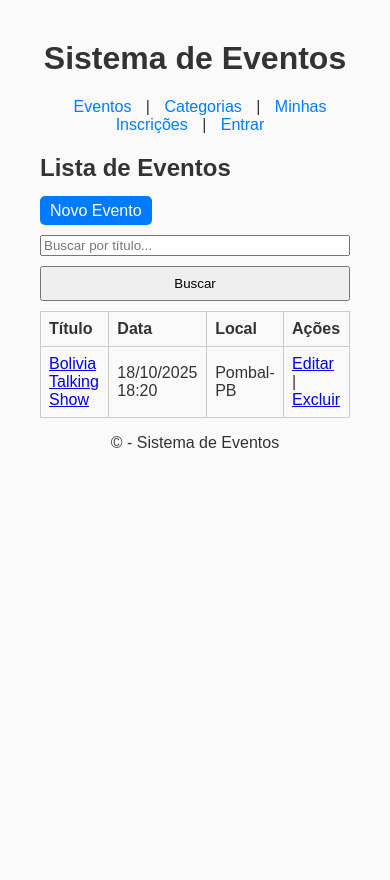
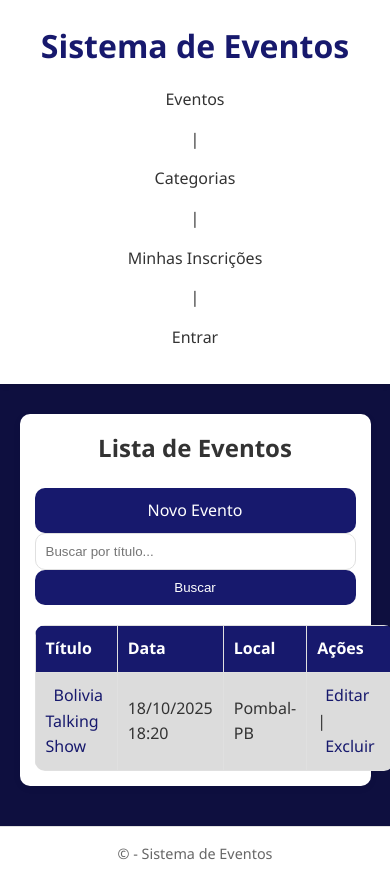
Before and after one commit to Ronaud-Andrade/ADSEvent, a Django app: page /events/ in a window 390 px wide. Before the commit the page ends 448 px from the top, so only its background shows below. Run offline with Django 5.2, Linux system fonts and the light colour scheme; data comes from the database, SQL or seed files in the repository; both versions use the stored data as it was after the commit.

Commit message:
Atualizei o CSS (Incompleto)

```diff
--- a/ADSEvent/settings.py
+++ b/ADSEvent/settings.py
@@ -120,7 +120,7 @@ LOGIN_URL = 'login'                # usada pelo LoginRequiredMixin
 # Static files (CSS, JavaScript, Images)
 # https://docs.djangoproject.com/en/5.2/howto/static-files/
 
-STATIC_URL = 'static/'
+STATIC_URL = '/static/'
 
 # Default primary key field type
 # https://docs.djangoproject.com/en/5.2/ref/settings/#default-auto-field
--- /dev/null
+++ b/core/static/css/style.css
@@ -0,0 +1,374 @@
+/* ==========================
+Variáveis CSS (cores, bordas, radius)
+========================= */
+:root {
+  --primary: #17196dff;
+  --primary-dark: #17196dff;
+  --bg: #0e0f3fff;
+  --text: #333;
+  --card-bg: #fff;
+  --border: #e0e0e0;
+  --radius: 10px;
+}
+
+/* ==========================
+Reset básico
+========================= */
+* {
+  box-sizing: border-box;
+  margin: 0;
+  padding: 0;
+}
+
+/* ==========================
+Corpo da página
+========================= */
+body {
+  font-family: "Segoe UI", Roboto, Arial, sans-serif;
+  background: var(--bg);
+  color: var(--text);
+  line-height: 1.6;
+  display: flex;
+  flex-direction: column;
+  min-height: 100vh;
+}
+
+/* ==========================
+Header
+========================= */
+header {
+  background: var(--card-bg);
+  padding: 20px 0;
+  box-shadow: 0 2px 5px rgba(0,0,0,0.1);
+  margin-bottom: 30px;
+}
+
+header h1 {
+  text-align: center;
+  color: var(--primary);
+  font-weight: 600;
+  margin-bottom: 10px;
+}
+
+/* ==========================
+Navegação
+========================= */
+nav {
+  text-align: center;
+}
+
+nav a {
+  margin: 0 12px;
+  text-decoration: none;
+  color: var(--text);
+  font-weight: 500;
+  padding: 6px 12px;
+  border-radius: var(--radius);
+  transition: background 0.3s, color 0.3s;
+}
+
+nav a:hover {
+  background: var(--primary);
+  color: #fff;
+}
+
+nav a:active {
+  background: var(--primary-dark);
+  color: #fff;
+}
+
+/* ==========================
+Main (conteúdo principal)
+========================= */
+main {
+  flex: 1;
+  width: 90%;
+  max-width: 900px;
+  margin: 0 auto 40px auto;
+  background: var(--card-bg);
+  padding: 25px;
+  border-radius: var(--radius);
+  box-shadow: 0 2px 8px rgba(0,0,0,0.05);
+}
+
+/* ==========================
+Tabelas
+========================= */
+table {
+  width: 100%;
+  border-collapse: collapse;
+  margin-top: 20px;
+  border-radius: var(--radius);
+  overflow: hidden;
+}
+
+th, td {
+  border: 1px solid var(--border);
+  padding: 10px;
+  text-align: left;
+}
+
+th {
+  background: var(--primary);
+  color: #fff;
+}
+
+/* Tabelas listradas */
+.table-striped tbody tr:nth-child(odd) {
+  background-color: #dcdcdc;
+}
+
+.table-striped tbody tr:nth-child(even) {
+  background-color: #dcdcdc;
+}
+
+/* ==========================
+Formulários e cards
+========================= */
+.form-card {
+  max-width: 500px;
+  margin: 50px auto;
+  padding: 30px;
+  background-color: #dcdcdc;
+  border-radius: var(--radius);
+  box-shadow: 0 4px 12px rgba(0,0,0,0.1);
+}
+
+.form-title {
+  text-align: center;
+  margin-bottom: 25px;
+  font-weight: 600;
+}
+
+.form-container {
+  display: flex;
+  flex-direction: column;
+  gap: 15px;
+}
+
+input, select, textarea {
+  padding: 10px;
+  border: 1px solid var(--border);
+  border-radius: var(--radius);
+  width: 100%;
+}
+
+/* ==========================
+Parágrafo de confirmação de exclusão/cancelamento
+========================= */
+.confirm-text {
+  text-align: center;
+  font-size: 1.1rem;
+  margin-bottom: 20px;
+}
+
+/* ==========================
+Botão principal acima da tabela
+========================= */
+.main-button-container {
+  display: flex;
+  justify-content: flex-start; /* ou center */
+  margin-bottom: 40px; /* aumente ou diminua esse valor */
+}
+
+/* ==========================
+Botões gerais (padrão)
+========================= */
+button, input[type="submit"], .button {
+  background-color: var(--primary);
+  color: #fff;
+  border: none;
+  padding: 10px 15px;
+  border-radius: var(--radius);
+  cursor: pointer;
+  font-weight: 500;
+  transition: 0.3s;
+  text-decoration: none;
+  display: inline-block;
+  text-align: center;
+}
+
+button:hover, input[type="submit"]:hover, .button:hover {
+  filter: brightness(1.1);
+}
+
+button:active, input[type="submit"]:active, .button:active {
+  filter: brightness(0.9);
+}
+
+/* ==========================
+Botões principais (main-button)
+========================= */
+.main-button {
+  width: 250px;
+  text-align: center;
+  background: var(--primary);
+  color: #fff;
+  border-radius: var(--radius);
+  padding: 10px;
+  font-weight: 500;
+  transition: 0.3s;
+  text-decoration: none;
+  display: inline-block;
+}
+
+.main-button:hover {
+  background-color: #fd7e14;
+}
+
+.main-button:active {
+  background-color: #ee7511ff;
+}
+
+/* ==========================
+Botões de ação (edição/exclusão)
+========================= */
+.edit-btn {
+  text-decoration: none;
+  color: var(--primary);
+  padding: 4px 8px;
+  border-radius: var(--radius);
+  transition: 0.3s;
+}
+
+.edit-btn:hover {
+  background-color: #28a745;
+  color: #fff;
+}
+
+.edit-btn:active {
+  background-color: #218838;
+  color: #fff;
+}
+
+.delete-btn {
+  text-decoration: none;
+  color: var(--primary);
+  padding: 4px 8px;
+  border-radius: var(--radius);
+  transition: 0.3s;
+}
+
+.delete-btn:hover {
+  background-color: #dc3545;
+  color: #fff;
+}
+
+.delete-btn:active {
+  background-color: #c82333;
+  color: #fff;
+}
+
+/* ==========================
+Título de link
+========================= */
+.title-link {
+  text-decoration: none;
+  color: var(--primary);
+  padding: 4px 8px;
+  border-radius: var(--radius);
+  transition: 0.3s;
+}
+
+.title-link:hover {
+  background-color: #fd7e14;
+  color: #fff;
+}
+
+.title-link:active {
+  background-color: #ee7511ff;
+  color: #fff;
+}
+
+/* ==========================
+Botões Salvar / Voltar (formulários)
+========================= */
+.confirm-btn-container {
+  display: flex;
+  justify-content: center;
+  gap: 20px;
+  flex-wrap: wrap;
+  margin-top: 10px;
+}
+
+.save-btn {
+  width: 150px;
+  height: 45px;
+  background-color: var(--primary);
+  color: #fff;
+  border-radius: var(--radius);
+  font-weight: 600;
+  cursor: pointer;
+  border: none;
+  transition: 0.3s;
+}
+
+.save-btn:hover {
+  background-color: #218838; /* hover verde */
+}
+
+.save-btn:active {
+  background-color: #19692d; /* pressionado verde */
+}
+
+.back-btn {
+  width: 150px;
+  height: 45px;
+  background-color: var(--primary);
+  color: #fff;
+  border-radius: var(--radius);
+  font-weight: 600;
+  cursor: pointer;
+  border: none;
+  text-align: center;
+  display: inline-flex;
+  align-items: center;
+  justify-content: center;
+  text-decoration: none;
+  transition: 0.3s;
+}
+
+.back-btn:hover {
+  background-color: #fd7e14; /* hover laranja */
+}
+
+.back-btn:active {
+  background-color: #c95b0eff; /* pressionado laranja */
+}
+
+/* ==========================
+Footer
+========================= */
+footer {
+  background: var(--card-bg);
+  text-align: center;
+  padding: 15px 0;
+  border-top: 1px solid var(--border);
+  font-size: 0.9rem;
+  color: #666;
+  margin-top: auto;
+}
+
+/* ==========================
+Responsividade
+========================= */
+@media (max-width: 600px) {
+  nav a {
+    display: block;
+    margin: 8px 0;
+  }
+
+  main {
+    padding: 15px;
+  }
+
+  .search-container .main-button,
+  .search-form input[type="text"],
+  .search-form button,
+  .confirm-btn,
+  .cancel-btn,
+  .save-btn,
+  .back-btn {
+    width: 100%;
+  }
+}
--- a/core/templates/eventos/base.html
+++ b/core/templates/eventos/base.html
@@ -4,19 +4,8 @@
   <meta charset="UTF-8">
   <meta name="viewport" content="width=device-width, initial-scale=1.0">
   <title>{% block title %}Sistema de Eventos{% endblock %}</title>
-  <style>
-    body { font-family: Arial, sans-serif; margin: 40px; background: #fafafa; color: #333; }
-    header, footer { margin-bottom: 20px; text-align: center; }
-    nav a { margin: 0 10px; text-decoration: none; color: #007bff; }
-    nav a:hover { text-decoration: underline; }
-    main { max-width: 800px; margin: 0 auto; }
-    table { width: 100%; border-collapse: collapse; margin-top: 10px; }
-    th, td { border: 1px solid #ccc; padding: 8px; text-align: left; }
-    form { display: flex; flex-direction: column; gap: 10px; }
-    button, input[type="submit"] { padding: 8px; cursor: pointer; }
-    a.button { background: #007bff; color: white; padding: 6px 10px; border-radius: 5px; text-decoration: none; }
-    a.button:hover { background: #0056b3; }
-  </style>
+  {% load static %}
+  <link rel="stylesheet" href="{% static '/css/style.css' %}">
 </head>
 <body>
   <header>
--- a/core/templates/eventos/event_list.html
+++ b/core/templates/eventos/event_list.html
@@ -1,34 +1,44 @@
 {% extends "eventos/base.html" %}
 {% block title %}Eventos{% endblock %}
 {% block content %}
-<h2>Lista de Eventos</h2>
+<h2 style="text-align:center; margin-bottom:20px;">Lista de Eventos</h2>
 
-<a class="button" href="{% url 'event_create' %}">Novo Evento</a>
+<div class="search-container">
+  <!-- Botão de Novo Evento -->
+  <a href="{% url 'event_create' %}" class="button main-button">Novo Evento</a>
 
-<form method="get" style="margin-top:15px;">
+  <!-- Campo de busca -->
+  <form method="get" class="search-form">
     <input type="text" name="q" placeholder="Buscar por título..." value="{{ request.GET.q }}">
     <button type="submit">Buscar</button>
   </form>
+</div>
 
-<table>
+<table class="table-striped">
+  <thead>
     <tr>
       <th>Título</th>
       <th>Data</th>
       <th>Local</th>
       <th>Ações</th>
     </tr>
+  </thead>
+  <tbody>
     {% for event in events %}
     <tr>
-    <td><a href="{% url 'event_detail' event.pk %}">{{ event.title }}</a></td>
+      <td><a href="{% url 'event_detail' event.pk %}" class="title-link">{{ event.title }}</a></td>
       <td>{{ event.date_time|date:"d/m/Y H:i" }}</td>
       <td>{{ event.local }}</td>
       <td>
-      <a href="{% url 'event_edit' event.pk %}">Editar</a> |
-      <a href="{% url 'event_delete' event.pk %}">Excluir</a>
+        <a href="{% url 'event_edit' event.pk %}" class="edit-btn">Editar</a> |
+        <a href="{% url 'event_delete' event.pk %}" class="delete-btn">Excluir</a>
       </td>
     </tr>
     {% empty %}
-  <tr><td colspan="4">Nenhum evento encontrado.</td></tr>
+    <tr>
+      <td colspan="4" style="text-align:center;">Nenhum evento encontrado.</td>
+    </tr>
     {% endfor %}
+  </tbody>
 </table>
 {% endblock %}
```
Also changed, not shown: core/templates/eventos/category_confirm_delete.html (+14 -7 lines), core/templates/eventos/category_form.html (+11 -7 lines), core/templates/eventos/category_list.html (+15 -6 lines), core/templates/eventos/event_confirm_delete.html (+14 -7 lines), core/templates/eventos/event_form.html (+14 -7 lines), core/templates/eventos/subscribe_confirm_delete.html (+14 -7 lines), core/templates/eventos/subscribe_form.html (+14 -7 lines), core/templates/eventos/subscribe_list.html (+12 -5 lines), db.sqlite3. Lines whose indentation alone changed are shown as unchanged.
